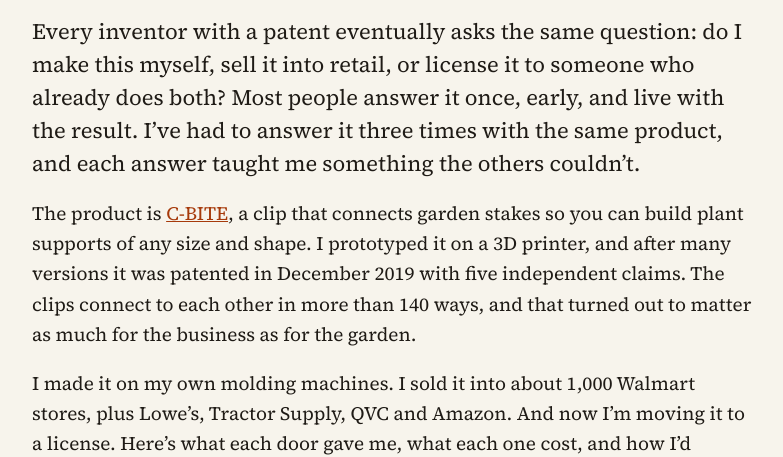
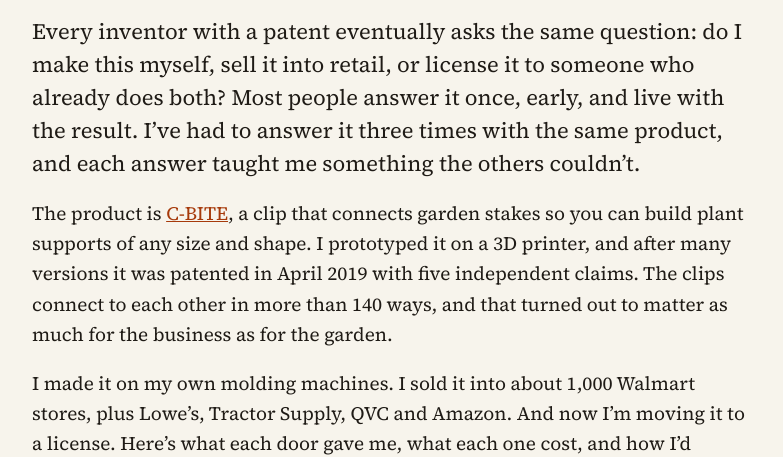
Before and after one commit to ThrivingDesign/rdrworks-site, a plain HTML site: page make-sell-or-license.html in a window 1280 px wide. Shown: the part 349-806 px from the top of the page, without its empty margins (248-1031 px from the left). Drawn offline with Linux system fonts and the light colour scheme.

Commit message:
Correct patent grant date to April 2019
Co-Authored-By: Claude Opus 5.5 <noreply@anthropic.com>
Claude-Session: https://claude.ai/code/session_019zxH55KbrMLo2CuLPcZL6K

```diff
--- a/make-sell-or-license.html
+++ b/make-sell-or-license.html
@@ -85,7 +85,7 @@ footer{max-width:720px;margin:96px auto 0;padding:24px 28px 48px;border-top:1px
 
 <p class="lede">Every inventor with a patent eventually asks the same question: do I make this myself, sell it into retail, or license it to someone who already does both? Most people answer it once, early, and live with the result. I&rsquo;ve had to answer it three times with the same product, and each answer taught me something the others couldn&rsquo;t.</p>
 
-<p>The product is <a href="https://thrivingdesign.com/" target="_blank" rel="noopener">C-BITE</a>, a clip that connects garden stakes so you can build plant supports of any size and shape. I prototyped it on a 3D printer, and after many versions it was patented in December 2019 with five independent claims. The clips connect to each other in more than 140 ways, and that turned out to matter as much for the business as for the garden.</p>
+<p>The product is <a href="https://thrivingdesign.com/" target="_blank" rel="noopener">C-BITE</a>, a clip that connects garden stakes so you can build plant supports of any size and shape. I prototyped it on a 3D printer, and after many versions it was patented in April 2019 with five independent claims. The clips connect to each other in more than 140 ways, and that turned out to matter as much for the business as for the garden.</p>
 
 <p>I made it on my own molding machines. I sold it into about 1,000 Walmart stores, plus Lowe&rsquo;s, Tractor Supply, QVC and Amazon. And now I&rsquo;m moving it to a license. Here&rsquo;s what each door gave me, what each one cost, and how I&rsquo;d choose if I were starting over.</p>
 
```
